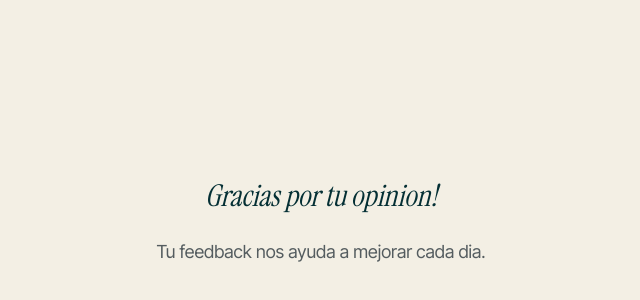
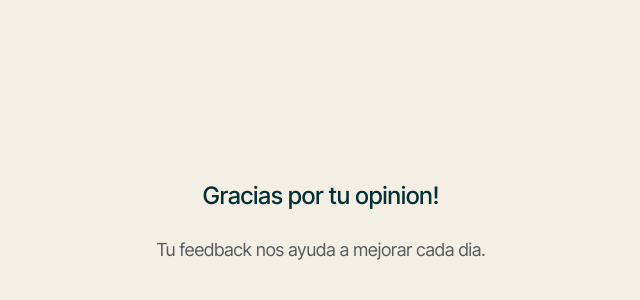
Before and after one commit to atriumad/survey.atrium, a Next.js app: page /r/1/gracias in a window 1280 px wide. Shown: the part 178-478 px from the top of the page, without its empty margins (319-959 px from the left). Built offline with nearby package versions, Linux system fonts and the light colour scheme; no server answers; the database is empty.

Commit message:
fix: remove remaining full-heading serif-italic on Login, Review, and Gracias
Also fixes app/r/[locationSlug]/page.tsx (review form location title) to meet
the plan's global constraint of zero font-serif italic headings in app/.

Co-Authored-By: Claude Sonnet 5 <noreply@anthropic.com>

```diff
--- a/app/dashboard/login/page.tsx
+++ b/app/dashboard/login/page.tsx
@@ -16,7 +16,7 @@ export default async function LoginPage({
       <Card className="w-full max-w-sm">
         <CardContent className="pt-6 flex flex-col gap-6">
           <div className="flex flex-col gap-1 items-center">
-            <h1 className="text-3xl font-serif italic text-ink text-center">Iniciar sesion</h1>
+            <h1 className="text-2xl font-medium text-ink text-center">Iniciar sesion</h1>
             <p className="text-sm text-body">Atrium · Dashboard de reviews</p>
           </div>
           {error && (
--- a/app/r/[locationSlug]/gracias/page.tsx
+++ b/app/r/[locationSlug]/gracias/page.tsx
@@ -22,7 +22,7 @@ export default async function ThankYouPage({
 
   return (
     <main className="min-h-screen flex flex-col items-center justify-center p-6 gap-6 bg-cream">
-      <h1 className="text-3xl font-serif italic text-ink text-center">Gracias por tu opinion!</h1>
+      <h1 className="text-2xl font-medium text-ink text-center">Gracias por tu opinion!</h1>
       {sharedToGoogle && location?.google_place_id ? (
         <ShareGoogle googlePlaceId={location.google_place_id} comment={comment ?? ""} />
       ) : (
--- a/app/r/[locationSlug]/page.tsx
+++ b/app/r/[locationSlug]/page.tsx
@@ -30,7 +30,7 @@ export default async function ReviewPage({
 
   return (
     <main className="min-h-screen flex flex-col items-center justify-center p-6 gap-6 bg-cream">
-      <h1 className="text-3xl font-serif italic text-ink text-center">{location.name}</h1>
+      <h1 className="text-2xl font-medium text-ink text-center">{location.name}</h1>
       <p className="text-body text-center text-lg">Cual fue tu experiencia hoy?</p>
       <div className="w-full max-w-sm">
         <ReviewForm locationSlug={locationSlug} />
```
